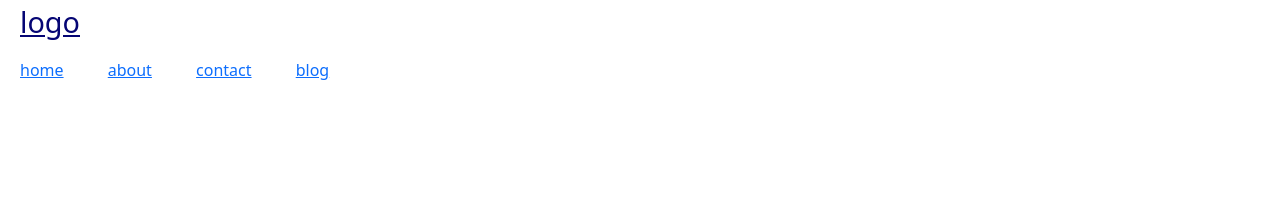
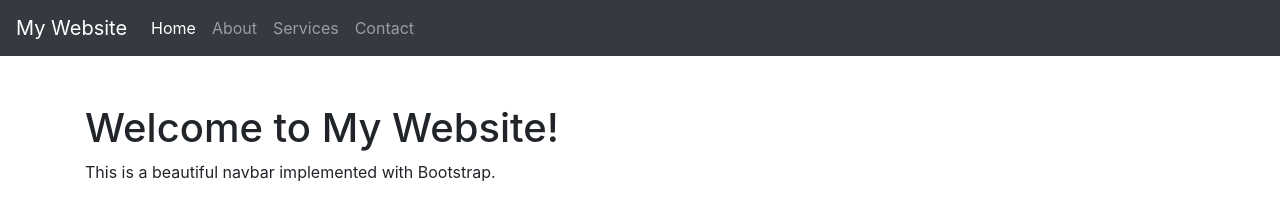
Before and after one commit to MShahSuleman/Copy-Work-for-Practice, a plain HTML site: page Untitled-1.html in a window 1280 px wide. Drawn offline with nearby package versions, Linux system fonts and the light colour scheme.

Commit message:
Update Untitled-1.html

```diff
--- a/Untitled-1.html
+++ b/Untitled-1.html
@@ -1,118 +1,50 @@
 <!DOCTYPE html>
 <html lang="en">
-
 <head>
   <meta charset="UTF-8">
   <meta name="viewport" content="width=device-width, initial-scale=1.0">
-    <meta http-equiv="X-UA-Compatible" content="ie=edge">
-    <meta name="Description" content="Enter your description here" />
-    <link rel="stylesheet" href="https://cdnjs.cloudflare.com/ajax/libs/twitter-bootstrap/5.1.0/css/bootstrap.min.css">
+  <title>Bootstrap Beautiful Navbar</title>
+  <!-- Bootstrap CSS -->
+  <link rel="stylesheet" href="https://maxcdn.bootstrapcdn.com/bootstrap/4.5.2/css/bootstrap.min.css">
+  <!-- Font Awesome -->
   <link rel="stylesheet" href="https://cdnjs.cloudflare.com/ajax/libs/font-awesome/5.15.4/css/all.min.css">
-    <link rel="stylesheet" href="assets/css/style.css">
-    <title>Title</title>
-    <style>
-        /* nav styles */
+</head>
+<body>
 
-.nav {
-  display: flex;
-  justify-content: space-between;
-  align-items: center;
-  padding-top: 20px;
-}
+<nav class="navbar navbar-expand-lg navbar-dark bg-dark">
+  <a class="navbar-brand" href="#">My Website</a>
+  <button class="navbar-toggler" type="button" data-toggle="collapse" data-target="#navbarSupportedContent" aria-controls="navbarSupportedContent" aria-expanded="false" aria-label="Toggle navigation">
+    <span class="navbar-toggler-icon"></span>
+  </button>
 
-.logo {
-  font-size: 1.8rem;
-  color: rgb(5, 5, 116);
-  padding-left: 20px;
-}
-
-.hamburger {
-  padding-right: 20px;
-  cursor: pointer;
-}
-
-.hamburger.line {
-  display: block;
-  width: 40px;
-  height: 5px;
-  margin-bottom: 10px;
-  background-color: black;
-}
-
-.nav__link {
-  position: fixed;
-  width: 94%;
-  top: 5rem;
-  left: 18px;
-  background-color: lightblue;
-}
-
-.nav__link a {
-  display: block;
-  text-align: center;
-  padding: 10px 0;
-}
-
-.nav__link a:hover {
-  background-color: lightcoral;
-}
-
-.hide {
-  display: none;
-}
-
-@media screen and (min-width: 600px) {
- .nav__link {
-    display: block;
-    position: static;
-    width: auto;
-    margin-right: 20px;
-    background: none;
-  }
-
- .nav__link a {
-    display: inline-block;
-    padding: 15px 20px;
-  }
-
- .hamburger {
-    display: none;
-  }
-}
-    </style>
-
-</head>
-
-<body>
-    <nav>
-        <a href="/" class="logo">logo</a>
-
-        <div class="hamburger">
-          <span class="line"></span>
-          <span class="line"></span>
-          <span class="line"></span>
-        </div>
-
-        <div class="nav__link hide">
-          <a href="#">home</a>
-          <a href="#">about</a>
-          <a href="#">contact</a>
-          <a href="#">blog</a>
+  <div class="collapse navbar-collapse" id="navbarSupportedContent">
+    <ul class="navbar-nav mr-auto">
+      <li class="nav-item active">
+        <a class="nav-link" href="#">Home <span class="sr-only">(current)</span></a>
+      </li>
+      <li class="nav-item">
+        <a class="nav-link" href="#">About</a>
+      </li>
+      <li class="nav-item">
+        <a class="nav-link" href="#">Services</a>
+      </li>
+      <li class="nav-item">
+        <a class="nav-link" href="#">Contact</a>
+      </li>
+    </ul>
   </div>
 </nav>
 
-      <script>
-        const hamburger = document.querySelector('.hamburger');
-const navLink = document.querySelector('.nav__link');
+<!-- Your content goes here -->
+<div class="container mt-5">
+  <h1>Welcome to My Website!</h1>
+  <p>This is a beautiful navbar implemented with Bootstrap.</p>
+</div>
 
-hamburger.addEventListener('click', () => {
-  navLink.classList.toggle('hide');
-});
-      </script>
-
-
-    <script src="https://cdnjs.cloudflare.com/ajax/libs/popper.js/2.9.2/umd/popper.min.js"></script>
-    <script src="https://cdnjs.cloudflare.com/ajax/libs/twitter-bootstrap/5.1.0/js/bootstrap.min.js"></script>
+<!-- jQuery -->
+<script src="https://ajax.googleapis.com/ajax/libs/jquery/3.5.1/jquery.min.js"></script>
+<!-- Bootstrap JS -->
+<script src="https://cdnjs.cloudflare.com/ajax/libs/popper.js/1.16.0/umd/popper.min.js"></script>
+<script src="https://maxcdn.bootstrapcdn.com/bootstrap/4.5.2/js/bootstrap.min.js"></script>
 </body>
-
 </html>
```
Lines whose indentation alone changed are shown as unchanged.
